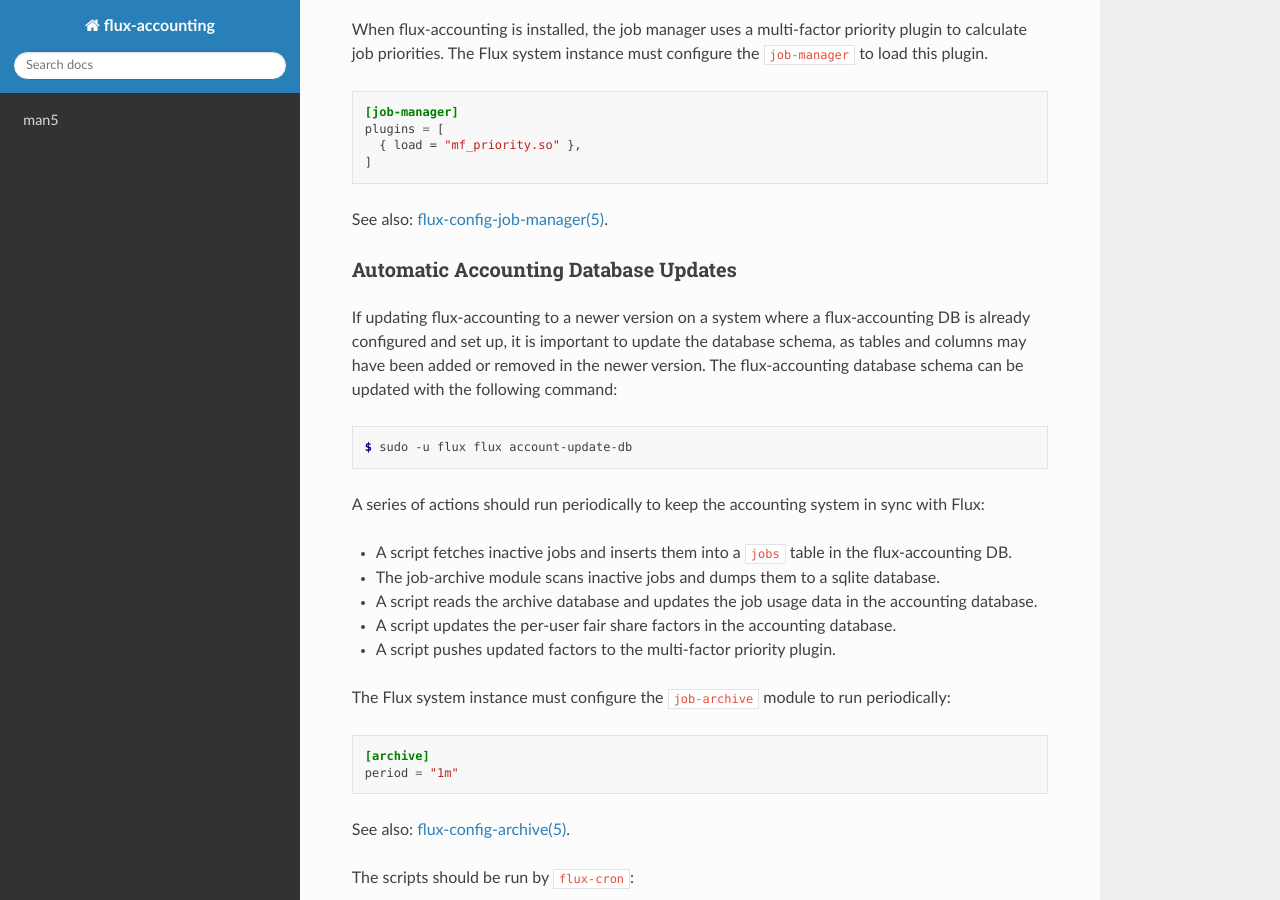
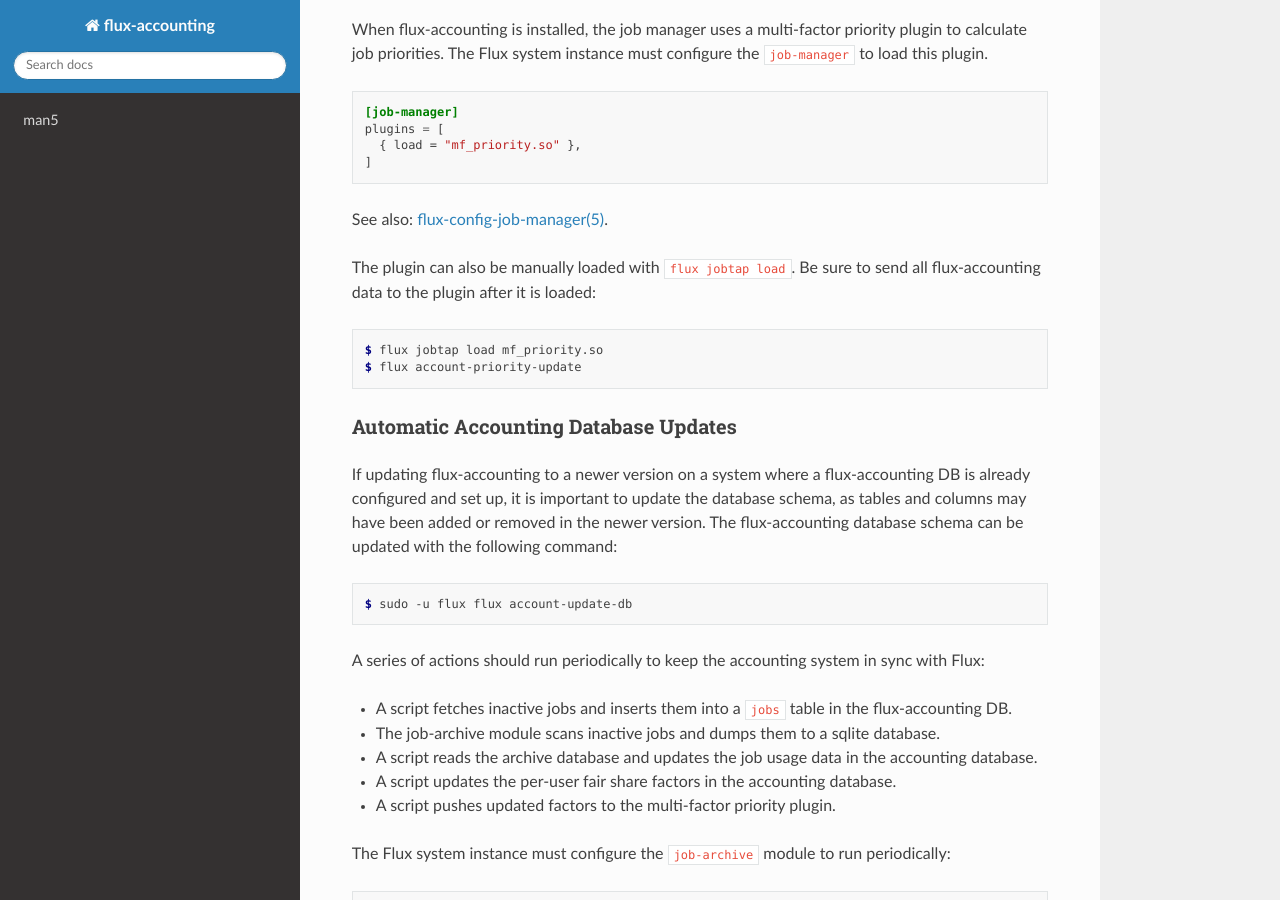
Before and after one commit to flux-framework/flux-accounting, a Sphinx documentation site: the page built from doc/guide/accounting-guide.rst, in a window 1280 px wide and 900 px high, scrolled down 2440 px. Built offline with Sphinx 7.4.7 and the Read the Docs theme 3.1.0, drawn with Linux system fonts in a browser that asks for light colours; cross-references to code outside the pages are shown as plain code.

Commit message:
doc: add note about manually loading plugin
Problem: The flux-accounting guide does not detail how to manually load
the priority plugin if the path to the plugin is not configured in the
job-manager config file.

Add a note that the plugin can be loaded manually with "flux jobtap
load". Include the flux account-priority-update command so admins know
to send flux-accounting information to the plugin once it is loaded.

```diff
--- a/doc/guide/accounting-guide.rst
+++ b/doc/guide/accounting-guide.rst
@@ -129,6 +129,14 @@ configure the ``job-manager`` to load this plugin.
  ]
 
 See also: :core:man5:`flux-config-job-manager`.
+
+The plugin can also be manually loaded with ``flux jobtap load``. Be sure to
+send all flux-accounting data to the plugin after it is loaded:
+
+.. code-block:: console
+
+ $ flux jobtap load mf_priority.so
+ $ flux account-priority-update
 
 Automatic Accounting Database Updates
 =====================================
```
